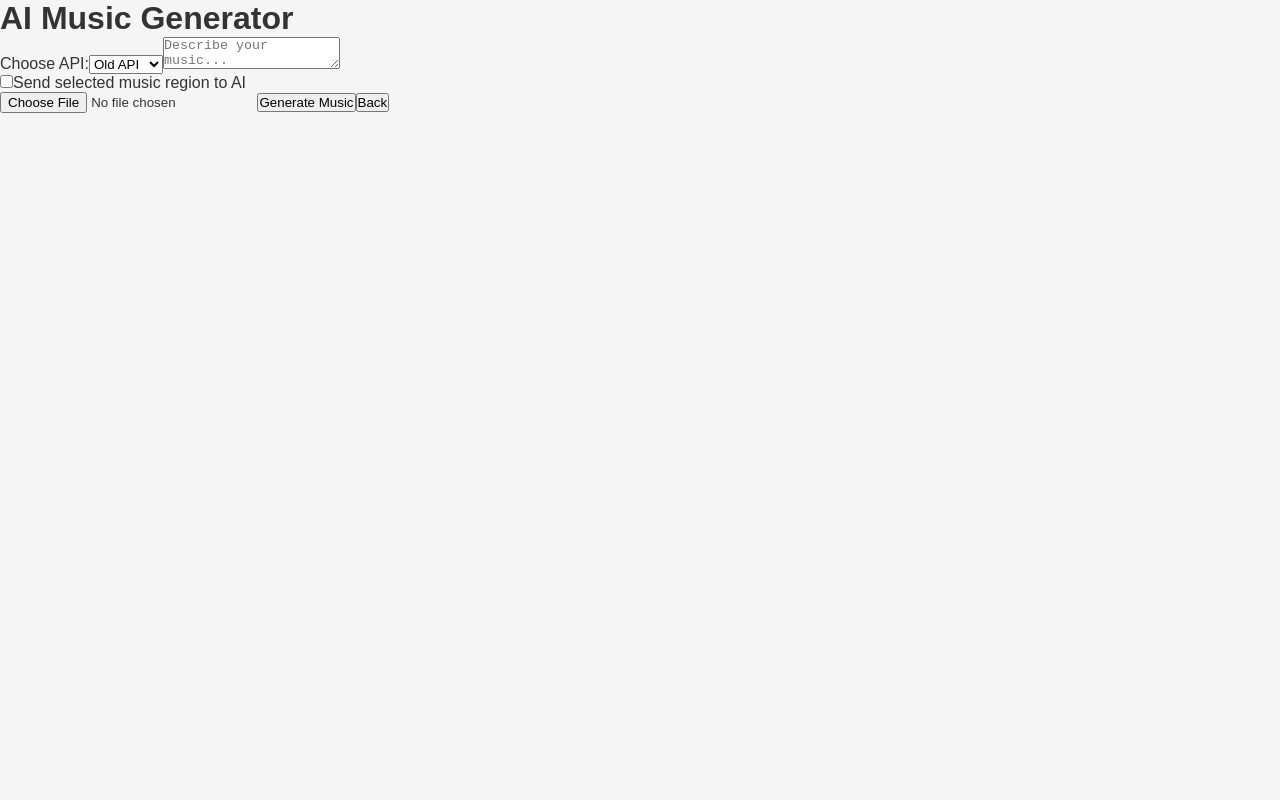
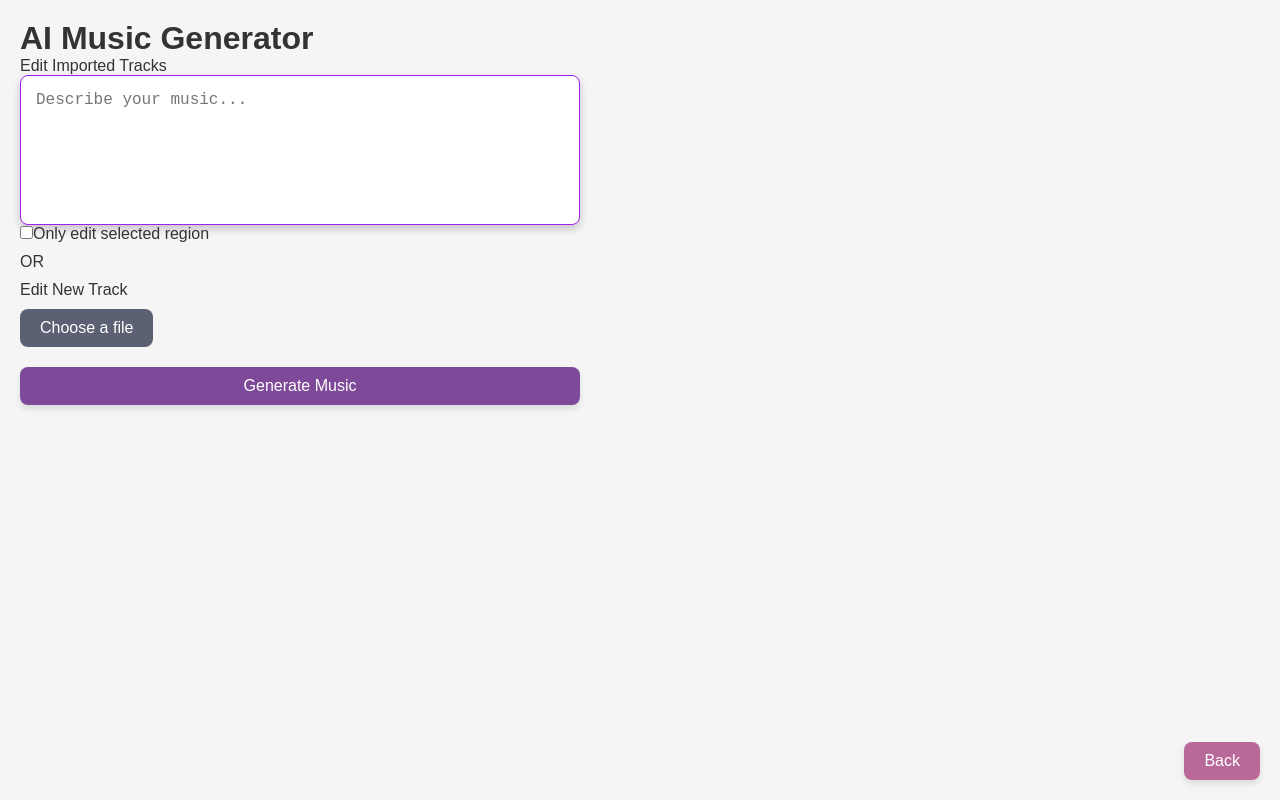
Before and after one commit to jameslinejeudy/Mellowdies, a React (Create React App) app in the folder mellowdies/: page /AIMenu in a window 1280 px wide. Built offline with nearby package versions, Linux system fonts and the light colour scheme; what wavesurfer.js would draw is missing.

Commit message:
AI Gen UI Update
Updated the AI generation UI to be more aesthetic and user friendly. Also added the ability to extend and retract the side bar for future integration of allowing the track to extend the entirety of the screen.

```diff
--- a/mellowdies/src/Landingpage/Ai.js
+++ b/mellowdies/src/Landingpage/Ai.js
@@ -1,15 +1,85 @@
 import React, { useState } from "react";
-
-const menubackground = { /* styles remain unchanged */ };
-const generateButtonStyle = { /* styles remain unchanged */ };
-const descriptionBoxStyle = { /* styles remain unchanged */ };
-const backButtonStyle = { /* styles remain unchanged */ };
-const contentStyle = { /* styles remain unchanged */ };
 
 var toWav = require('audiobuffer-to-wav');
 var slicer = require('audiobuffer-slice');
 let wavURL = "";
 let sliceBuffer = null;
+
+const menubackground = { /* styles remain unchanged */ };
+
+const contentStyle = {
+  display: "flex",
+  flexDirection: "column",
+  /*alignItems: "center", */
+  justifyContent: "center",
+  padding: "20px",
+  maxWidth: "600px",
+  width: "100%",
+};
+
+const buttonBaseStyle = {
+  padding: "10px 20px",
+  fontSize: "16px",
+  borderRadius: "8px",
+  border: "none",
+  cursor: "pointer",
+  transition: "all 0.3s ease",
+};
+
+const generateButtonStyle = {
+  ...buttonBaseStyle,
+  backgroundColor: "#7d4998",
+  color: "white",
+  boxShadow: "0 4px 6px rgba(0, 0, 0, 0.1)",
+  marginBottom: "10px",
+  marginTop: "10px",
+};
+
+const backButtonStyle = {
+  ...buttonBaseStyle,
+  backgroundColor: "#b86999",
+  color: "white",
+  marginLeft: "10px",
+  boxShadow: "0 4px 6px rgba(0, 0, 0, 0.1)",
+  position: "absolute",
+  bottom: "20px",
+  right: "20px",
+};
+
+const hoverEffectStyle = {
+  transform: "scale(1.05)",
+  boxShadow: "0 6px 8px rgba(0, 0, 0, 0.2)",
+};
+
+const descriptionBoxStyle = {
+  width: "100%",
+  height: "150px",
+  padding: "15px",
+  fontSize: "16px",
+  borderRadius: "8px",
+  border: "1px solid #ccc",
+  outline: "none",
+  resize: "none",
+  boxShadow: "0 2px 4px rgba(0, 0, 0, 0.1)",
+  transition: "border-color 0.3s ease, box-shadow 0.3s ease",
+};
+
+const descriptionBoxHoverStyle = {
+  borderColor: "#A020F0",
+  boxShadow: "0 4px 8px rgba(0, 0, 0, 0.2)",
+};
+
+const inputFileStyle = {
+  display: "inline-block",
+  backgroundColor: "#5c6073",
+  color: "white",
+  padding: "10px 20px",
+  borderRadius: "8px",
+  cursor: "pointer",
+  fontSize: "16px",
+  transition: "all 0.3s ease",
+  textAlign: "center"
+}
 
 function getAudioSlice(buffer, region) {
   slicer(buffer, region.start * 1000, region.end * 1000, function(error, slicedBuffer) {
@@ -37,7 +107,11 @@ function AIMenu({ handleBack, waveData }) {
   const [errorMessage, setErrorMessage] = useState(null);
   const [progressMessage, setProgressMessage] = useState(null);
   const [sendToAI, setSendToAI] = useState(false);  // Checkbox state
+  const [hover, setHover] = useState({ generate: false, back: false });
   let wavURL = "";
+
+  const handleMouseEnter = (button) => setHover({ ...hover, [button]: true });
+  const handleMouseLeave = (button) => setHover({ ...hover, [button]: false });
 
   const handleFileChange = (event) => {
     setFile(event.target.files[0]); // Capture the uploaded file
@@ -119,26 +193,20 @@ function AIMenu({ handleBack, waveData }) {
     <div style={menubackground}>
       <div style={contentStyle}>
         <h1>AI Music Generator</h1>
+        <label>Edit Imported Tracks</label>
         {errorMessage && <div style={{ color: "red" }}>{errorMessage}</div>}
         {progressMessage && <div style={{ color: "blue" }}>{progressMessage}</div>}
 
-        {/* Dropdown for API selection */}
-        <label htmlFor="apiChoice">Choose API:</label>
-        <select
-          id="apiChoice"
-          value={apiChoice}
-          onChange={(e) => setApiChoice(e.target.value)}
-          disabled={loading}
-        >
-          <option value="old">Old API</option>
-          <option value="new">New API</option>
-        </select>
-
         <textarea
-          style={descriptionBoxStyle}
+          style={{
+            ...descriptionBoxStyle,
+            ...(hover ? descriptionBoxHoverStyle : {}),
+          }}
           placeholder="Describe your music..."
           value={description}
           onChange={(e) => setDescription(e.target.value)}
+          onMouseEnter={() => setHover(true)}
+          onMouseLeave={() => setHover(false)}
         />
         <div>
           <label>
@@ -147,14 +215,46 @@ function AIMenu({ handleBack, waveData }) {
               checked={sendToAI}
               onChange={(e) => setSendToAI(e.target.checked)}
             />
-            Send selected music region to AI
+            Only edit selected region
           </label>
         </div>
-        <input type="file" onChange={handleFileChange} /> {/* Add file input */}
-        <button style={generateButtonStyle} onClick={handleGenerateMusic} disabled={loading}>
+        <label style={{ display: "block", marginTop: "10px" }}>OR</label>
+        <label style={{ display: "block", marginTop: "10px" }}>Edit New Track</label>
+        <div style={{ marginTop: "10px", marginBottom: "10px" }}>
+          <input
+            type="file"
+            id="file-input"
+            style={{ display: "none" }}
+            onChange={handleFileChange}
+            accept="audio/*"
+          />
+          <label htmlFor="file-input" style={inputFileStyle}>
+            Choose a file
+          </label>
+        </div>
+        <button
+          style={{
+            ...generateButtonStyle,
+            ...(hover.generate ? hoverEffectStyle : {}),
+          }}
+          onClick={handleGenerateMusic}
+          onMouseEnter={() => handleMouseEnter("generate")}
+          onMouseLeave={() => handleMouseLeave("generate")}
+          disabled={loading}
+        >
           {loading ? "Processing..." : "Generate Music"}
         </button>
-        <button style={backButtonStyle} onClick={handleBack}>Back</button>
+        <button
+          style={{
+            ...backButtonStyle,
+            ...(hover.back ? hoverEffectStyle : {}),
+          }}
+          onClick={handleBack}
+          onMouseEnter={() => handleMouseEnter("back")}
+          onMouseLeave={() => handleMouseLeave("back")}
+        >
+          Back
+        </button>
       </div>
     </div>
   );
--- a/mellowdies/src/Landingpage/Menu.css
+++ b/mellowdies/src/Landingpage/Menu.css
@@ -6,7 +6,7 @@
     justify-content: flex-start;
     align-items: flex-start; /* Corrected from 'left' */
     border: 2px solid #ffffff;
-    background-color: #ffffff;
+
     font-family: 'Concert One', cursive;
     font-size: 1.2rem;
     box-shadow: 0px 0px 15px 5px rgba(255, 255, 255, 0.6);
@@ -18,7 +18,6 @@
     padding-top: 20px;
     overflow-y: auto;
     max-height: 100%;
-    background-image: url('../images/backgrounds/menu.jpg');
 }
 
 .buttonContainer {
@@ -30,7 +29,7 @@
 }
 
 .navigationButtonStyle {
-    background: #007bff;
+    background: #b86999;
     color: #fff;
     border: none;
     padding: 10px 20px;
--- a/mellowdies/src/Landingpage/Sidebar.js
+++ b/mellowdies/src/Landingpage/Sidebar.js
@@ -22,6 +22,17 @@ const sidebarContainerStyle = {
     left: '0',
     zIndex: '1001',
     paddingTop: '5%',
+    transition: 'width 0.3s ease',
+};
+
+const expandedSidebarStyle = {
+  ...sidebarContainerStyle,
+  width: '25%',
+};
+
+const collapsedSidebarStyle = {
+  ...sidebarContainerStyle,
+  width: '0%',
 };
 
 const buttonStyle = {
@@ -75,6 +86,7 @@ const headingStyle = {
 
 function Sidebar({waveData}) {
   const [isMenuVisible, setMenuVisible] = useState(null);
+  const [isSidebarExpanded, setSidebarExpanded] = useState(true);
 
   const toggleMenu = (menu) => {
     setMenuVisible(isMenuVisible === menu ? null : menu);
@@ -84,22 +96,37 @@ function Sidebar({waveData}) {
     setMenuVisible(null);
   };
 
+  const toggleSidebar = () => {
+    setSidebarExpanded(!isSidebarExpanded);
+  };
+
   return (
-    <div style={sidebarContainerStyle}>
-      <button style={menubuttonStyle} onClick={() => toggleMenu('mainMenu')}>
-        <img src={menubutton} alt="Menu Button" style={{ width: '33px', height: 'auto'}} />
+    <div style={isSidebarExpanded ? expandedSidebarStyle : collapsedSidebarStyle}>
+      <button style={menubuttonStyle} onClick={() => toggleSidebar()}>
+        <img src={menubutton} alt="Menu Button" style={{ width: '33px', height: 'auto' }} />
         <h1 style={headingStyle}>MELLOWDIES</h1>
+
       </button>
-      <button style={buttonStyle} onClick={() => toggleMenu('aiSuggestionMenu')}>  {/* edit onClick when integrated */}
-        <h1 style={headingStyle}>✨AI SUGGESTION✨</h1>
-      </button>
-      <button style={buttonStyle} onClick={() => toggleMenu('mixerMenu')}>  {/* edit onClick when integrated */}
-        <h1 style={headingStyle}>MIXER</h1>
-      </button>
-      {/* Conditionally render different menus based on which one is visible */}
-      {isMenuVisible === 'mainMenu' && <Menu/>}
-      {isMenuVisible === 'aiSuggestionMenu' && <AIMenu handleBack={handleBack} waveData={waveData}/>}
-      {isMenuVisible === 'mixerMenu' && <Menu handleBack={handleBack} waveData={waveData}/>}
+
+      {isSidebarExpanded && (
+        <>
+          {isMenuVisible === null && (
+            <>
+              <button style={buttonStyle} onClick={() => toggleMenu('aiSuggestionMenu')}>
+                <h1 style={headingStyle}>AI EDITOR</h1>
+              </button>
+              <button style={buttonStyle} onClick={() => toggleMenu('mixerMenu')}>
+                <h1 style={headingStyle}>MIXER</h1>
+              </button>
+            </>
+          )}
+          {isMenuVisible === 'mainMenu' && <Menu />}
+          {isMenuVisible === 'aiSuggestionMenu' && (
+            <AIMenu handleBack={handleBack} waveData={waveData} />
+          )}
+          {isMenuVisible === 'mixerMenu' && <Menu handleBack={handleBack} waveData={waveData} />}
+        </>
+      )}
     </div>
   );
 }
```
